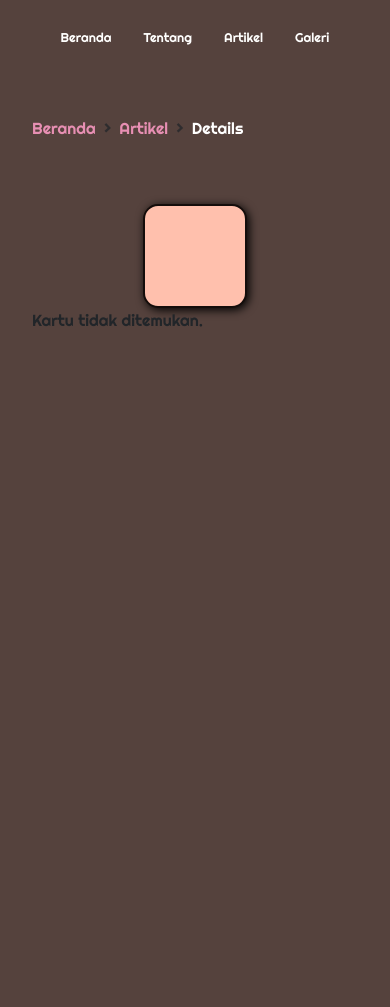
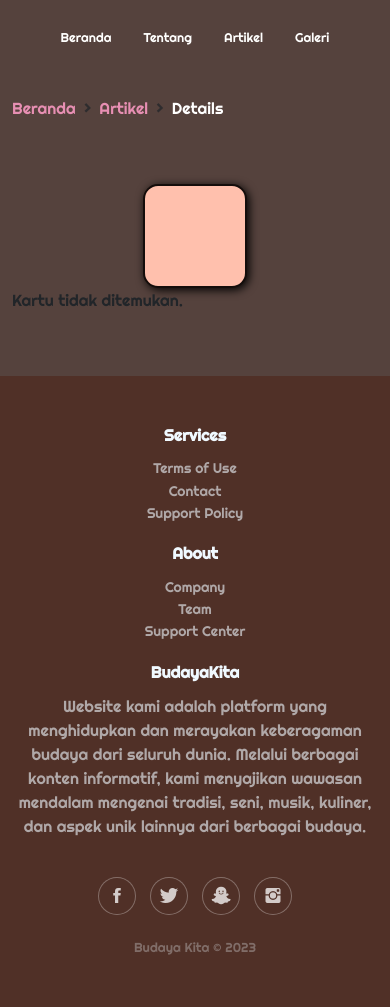
Before and after one commit to Ashtacon/BudayaKitaV2, a plain HTML site: page detail.html in a window 390 px wide. Before the commit the page ends 844 px from the top, so only its background shows below. Drawn offline with nearby package versions, Linux system fonts and the light colour scheme.

Commit message:
war is over...

```diff
--- a/detail.css
+++ b/detail.css
@@ -2,7 +2,6 @@
 
 body{
   font-family: 'Righteous';
-  padding: 20px;
   background-color: #55423D;
 }
 
@@ -90,3 +89,94 @@ body{
     transition: .5s ease-in;
   }
 }
+
+/* Footer */
+.footer-dark {
+  padding:50px 0;
+  color:#f0f9ff;
+  background-color:#503027;
+}
+
+.footer-dark h3 {
+  margin-top:0;
+  margin-bottom:12px;
+  font-weight:bold;
+  font-size:16px;
+}
+
+.footer-dark ul {
+  padding:0;
+  list-style:none;
+  line-height:1.6;
+  font-size:14px;
+  margin-bottom:0;
+}
+
+.footer-dark ul a {
+  color:inherit;
+  text-decoration:none;
+  opacity:0.6;
+}
+
+.footer-dark ul a:hover {
+  opacity:0.8;
+}
+
+@media (max-width:767px) {
+  .footer-dark .item:not(.social) {
+    text-align:center;
+    padding-bottom:20px;
+  }
+}
+
+.footer-dark .item.text {
+  margin-bottom:36px;
+}
+
+@media (max-width:767px) {
+  .footer-dark .item.text {
+    margin-bottom:0;
+  }
+}
+
+.footer-dark .item.text p {
+  opacity:0.6;
+  margin-bottom:0;
+}
+
+.footer-dark .item.social {
+  text-align:center;
+}
+
+@media (max-width:991px) {
+  .footer-dark .item.social {
+    text-align:center;
+    margin-top:20px;
+  }
+}
+
+.footer-dark .item.social > a {
+  font-size:20px;
+  width:36px;
+  height:36px;
+  line-height:36px;
+  display:inline-block;
+  text-align:center;
+  border-radius:50%;
+  box-shadow:0 0 0 1px rgba(255,255,255,0.4);
+  margin:0 8px;
+  color:#fff;
+  opacity:0.75;
+}
+
+.footer-dark .item.social > a:hover {
+  opacity:0.9;
+}
+
+.footer-dark .copyright {
+  text-align:center;
+  padding-top:24px;
+  opacity:0.3;
+  font-size:13px;
+  margin-bottom:0;
+}
--- a/detail.html
+++ b/detail.html
@@ -5,6 +5,7 @@
     <meta name="viewport" content="width=device-width, initial-scale=1.0">
     <title>Halaman Dua Bagian</title>
     <!-- Include Bootstrap CSS -->
+    <link rel="stylesheet" href="https://cdnjs.cloudflare.com/ajax/libs/ionicons/2.0.1/css/ionicons.min.css">
     <link href="https://cdn.jsdelivr.net/npm/bootstrap@5.3.2/dist/css/bootstrap.min.css" rel="stylesheet" integrity="sha384-T3c6CoIi6uLrA9TneNEoa7RxnatzjcDSCmG1MXxSR1GAsXEV/Dwwykc2MPK8M2HN" crossorigin="anonymous">
     <link rel="stylesheet" href="detail.css">
   </head>
@@ -42,7 +43,38 @@
             <div class="col-md-6" id="detail-content"></div>
         </div>
     </div>
-
+     <!-- Footer -->
+     <div class="footer-dark">
+      <footer>
+          <div class="container">
+              <div class="row">
+                  <div class="col-sm-6 col-md-3 item">
+                      <h3>Services</h3>
+                      <ul>
+                          <li><a href="">Terms of Use</a></li>
+                          <li><a href="#">Contact</a></li>
+                          <li><a href="#">Support Policy</a></li>
+                      </ul>
+                  </div>
+                  <div class="col-sm-6 col-md-3 item">
+                      <h3>About</h3>
+                      <ul>
+                          <li><a href="#">Company</a></li>
+                          <li><a href="#">Team</a></li>
+                          <li><a href="#">Support Center</a></li>
+                      </ul>
+                  </div>
+                  <div class="col-md-6 item text">
+                      <h3>BudayaKita</h3>
+                      <p>Website kami adalah platform yang menghidupkan dan merayakan keberagaman budaya dari seluruh dunia. Melalui berbagai konten informatif, kami menyajikan wawasan mendalam mengenai tradisi, seni, musik, kuliner, dan aspek unik lainnya dari berbagai budaya.</p>
+                  </div>
+                  <div class="col item social"><a href="#"><i class="icon ion-social-facebook"></i></a><a href="#"><i class="icon ion-social-twitter"></i></a><a href="#"><i class="icon ion-social-snapchat"></i></a><a href="#"><i class="icon ion-social-instagram"></i></a></div>
+              </div>
+              <p class="copyright">Budaya Kita © 2023</p>
+          </div>
+      </footer>
+  </div>
+<!--Akhir Footer-->
     <!-- Include Bootstrap JS (Opsional) -->
     <script src="https://cdn.jsdelivr.net/npm/bootstrap@5.3.2/dist/js/bootstrap.bundle.min.js" integrity="sha384-C6RzsynM9kWDrMNeT87bh95OGNyZPhcTNXj1NW7RuBCsyN/o0jlpcV8Qyq46cDfL" crossorigin="anonymous"></script>
     <script src="https://cdn.jsdelivr.net/npm/@popperjs/core@2.11.8/dist/umd/popper.min.js" integrity="sha384-I7E8VVD/ismYTF4hNIPjVp/Zjvgyol6VFvRkX/vR+Vc4jQkC+hVqc2pM8ODewa9r" crossorigin="anonymous"></script>
```
Also changed, not shown: index.html (+9 -4 lines), script.js (+27 -0 lines), style.css (+96 -2 lines).
